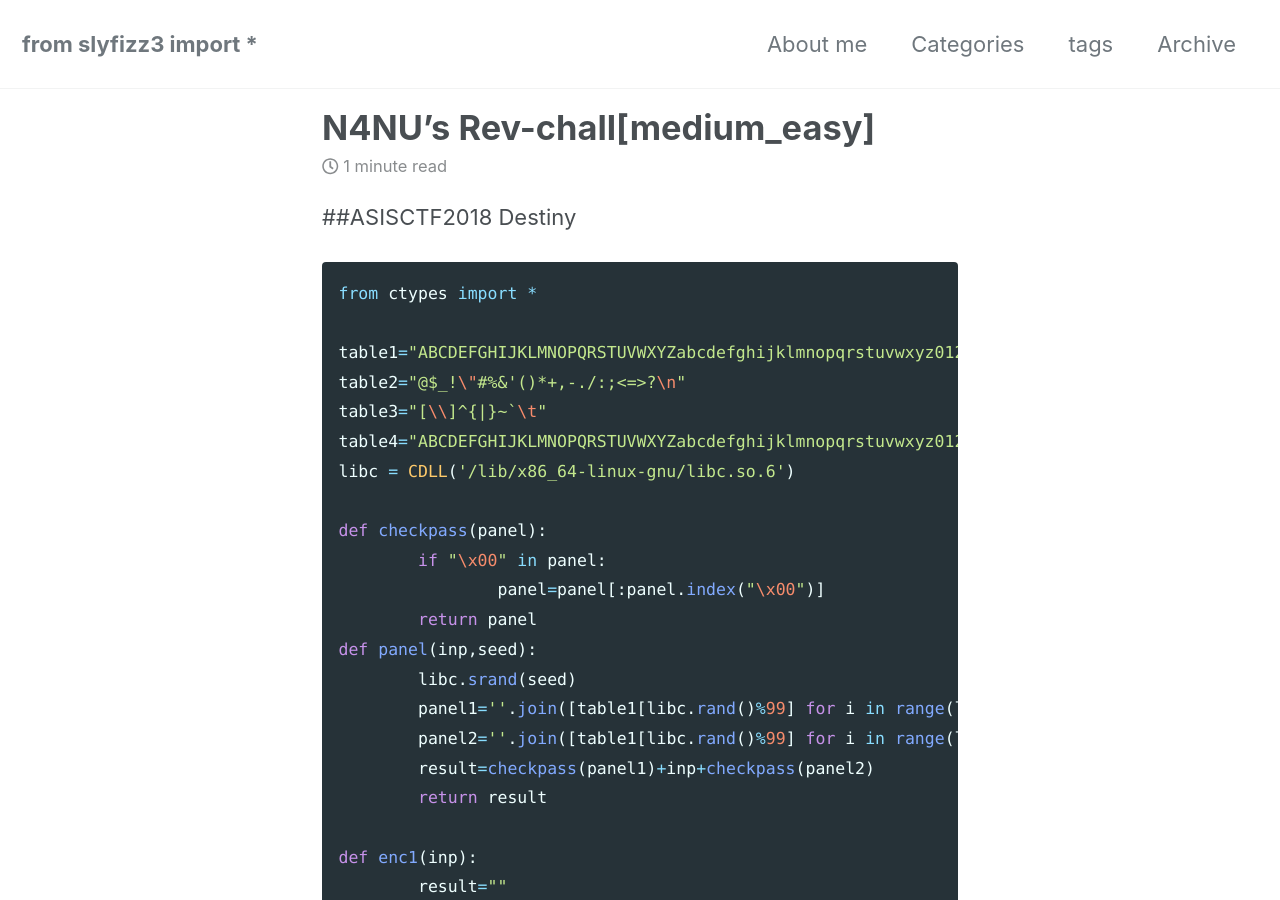
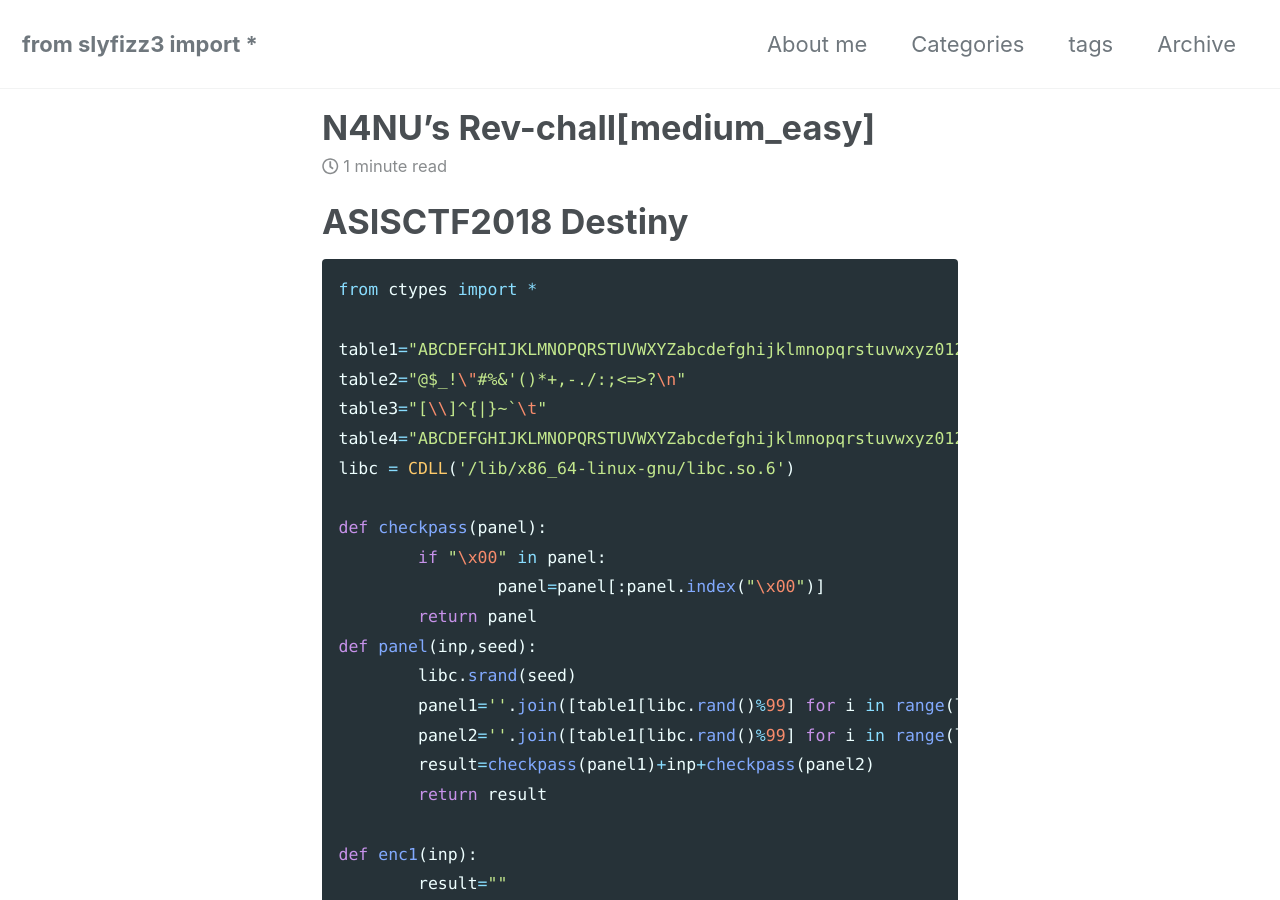
Before and after one commit to slyfizz3/slyfizz3.github.io, a Jekyll site: the page built from _posts/2019-11-29-Rev chall[medium_easy].md, in a window 1280 px wide and 900 px high. Built offline with Jekyll 4.4.1, drawn with Linux system fonts in a browser that asks for light colours; cached includes are drawn as plain includes; nearby versions of some CDN libraries.

````diff
--- a/_posts/2019-11-29-Rev chall[medium_easy].md
+++ b/_posts/2019-11-29-Rev chall[medium_easy].md
@@ -7,7 +7,7 @@ categories: Rev-chall
 
 
 
-##ASISCTF2018 Destiny
+# ASISCTF2018 Destiny
 
 ```python
 from ctypes import *
````
